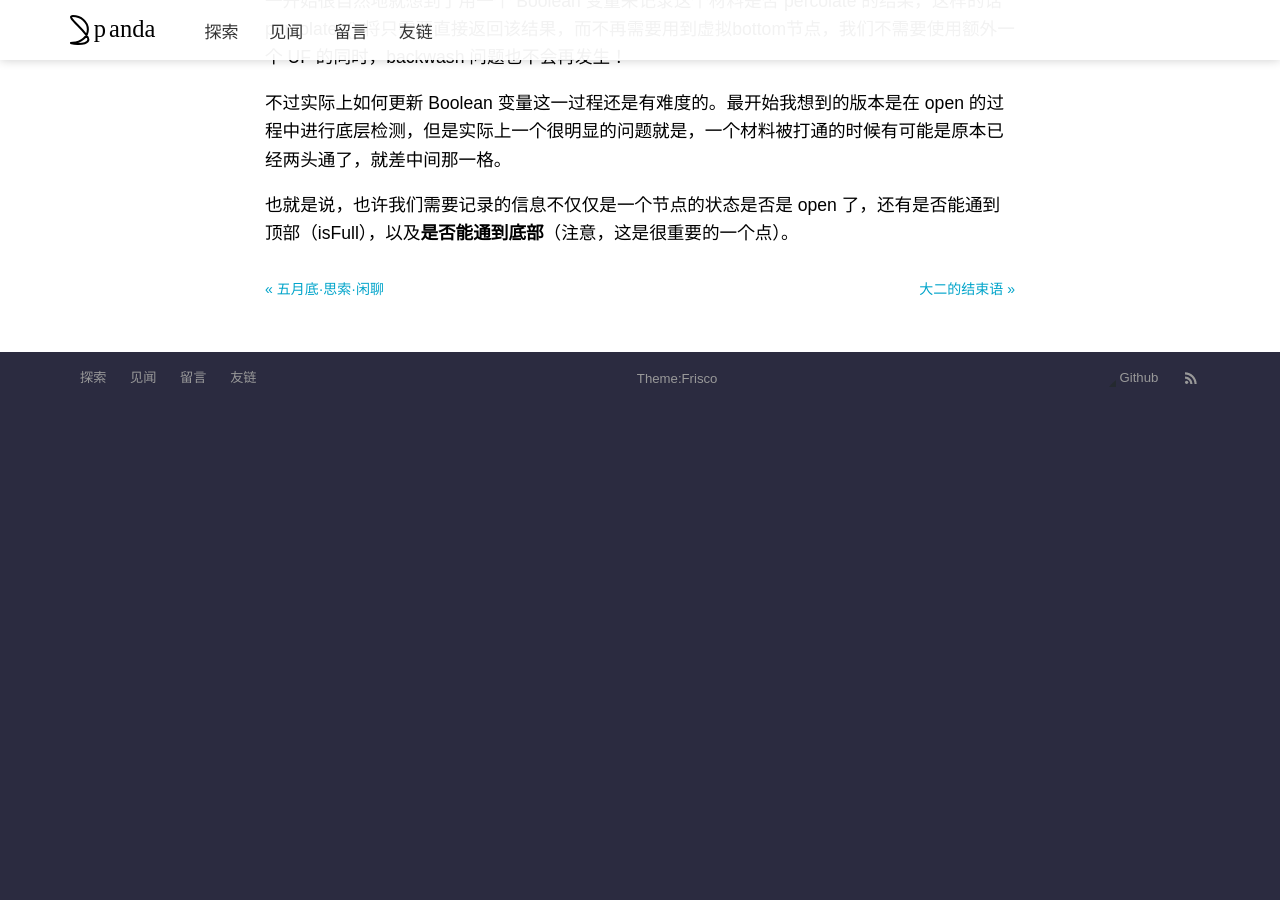
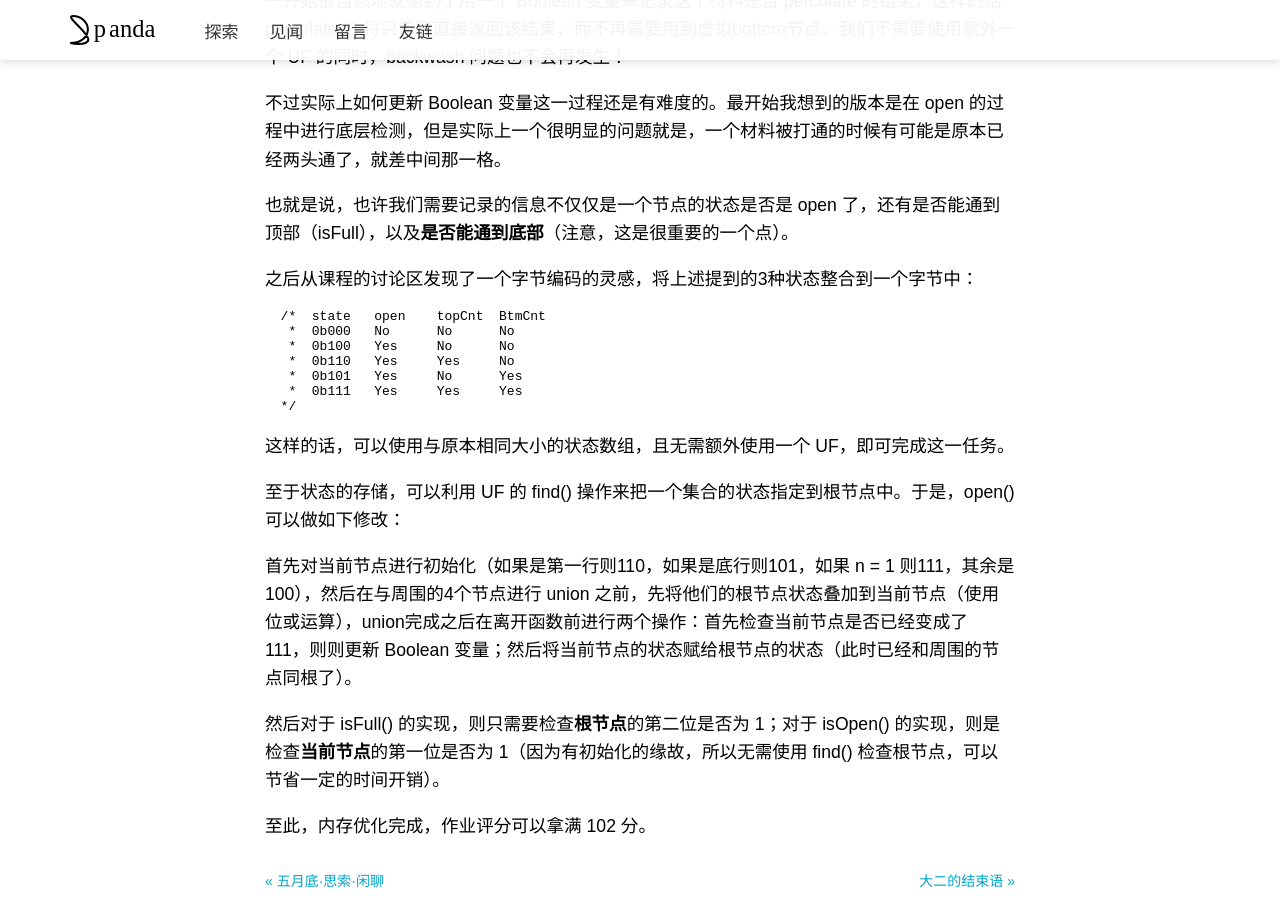
Before and after one commit to pandacase/pandacase.github.io, a Jekyll site: the page built from _posts/2023-07-20-algorithmWeek1.md, in a window 1280 px wide and 900 px high, scrolled down 2558 px. Built offline with Jekyll 4.4.1, drawn with Linux system fonts in a browser that asks for light colours; nearby versions of some CDN libraries; some web fonts are replaced; comment, search, counter and statistics services are not loaded; a style sheet for code colours, icons or effects is not loaded; before the commit the page ends 2963 px from its top, so only the background shows below that.

Commit message:
Update 2023-07-20-algorithmWeek1.md

````diff
--- a/_posts/2023-07-20-algorithmWeek1.md
+++ b/_posts/2023-07-20-algorithmWeek1.md
@@ -69,3 +69,25 @@ public class Percolation {
 不过实际上如何更新 Boolean 变量这一过程还是有难度的。最开始我想到的版本是在 open 的过程中进行底层检测，但是实际上一个很明显的问题就是，一个材料被打通的时候有可能是原本已经两头通了，就差中间那一格。
 
 也就是说，也许我们需要记录的信息不仅仅是一个节点的状态是否是 open 了，还有是否能通到顶部（isFull），以及**是否能通到底部**（注意，这是很重要的一个点）。
+
+之后从课程的讨论区发现了一个字节编码的灵感，将上述提到的3种状态整合到一个字节中：
+
+```java
+  /*  state   open    topCnt  BtmCnt
+   *  0b000   No      No      No
+   *  0b100   Yes     No      No
+   *  0b110   Yes     Yes     No
+   *  0b101   Yes     No      Yes
+   *  0b111   Yes     Yes     Yes
+  */
+```
+
+这样的话，可以使用与原本相同大小的状态数组，且无需额外使用一个 UF，即可完成这一任务。
+
+至于状态的存储，可以利用 UF 的 find() 操作来把一个集合的状态指定到根节点中。于是，open() 可以做如下修改：
+
+首先对当前节点进行初始化（如果是第一行则110，如果是底行则101，如果 n = 1 则111，其余是100），然后在与周围的4个节点进行 union 之前，先将他们的根节点状态叠加到当前节点（使用位或运算），union完成之后在离开函数前进行两个操作：首先检查当前节点是否已经变成了 111，则则更新 Boolean 变量；然后将当前节点的状态赋给根节点的状态（此时已经和周围的节点同根了）。
+
+然后对于 isFull() 的实现，则只需要检查**根节点**的第二位是否为 1；对于 isOpen() 的实现，则是检查**当前节点**的第一位是否为 1（因为有初始化的缘故，所以无需使用 find() 检查根节点，可以节省一定的时间开销）。
+
+至此，内存优化完成，作业评分可以拿满 102 分。
````
